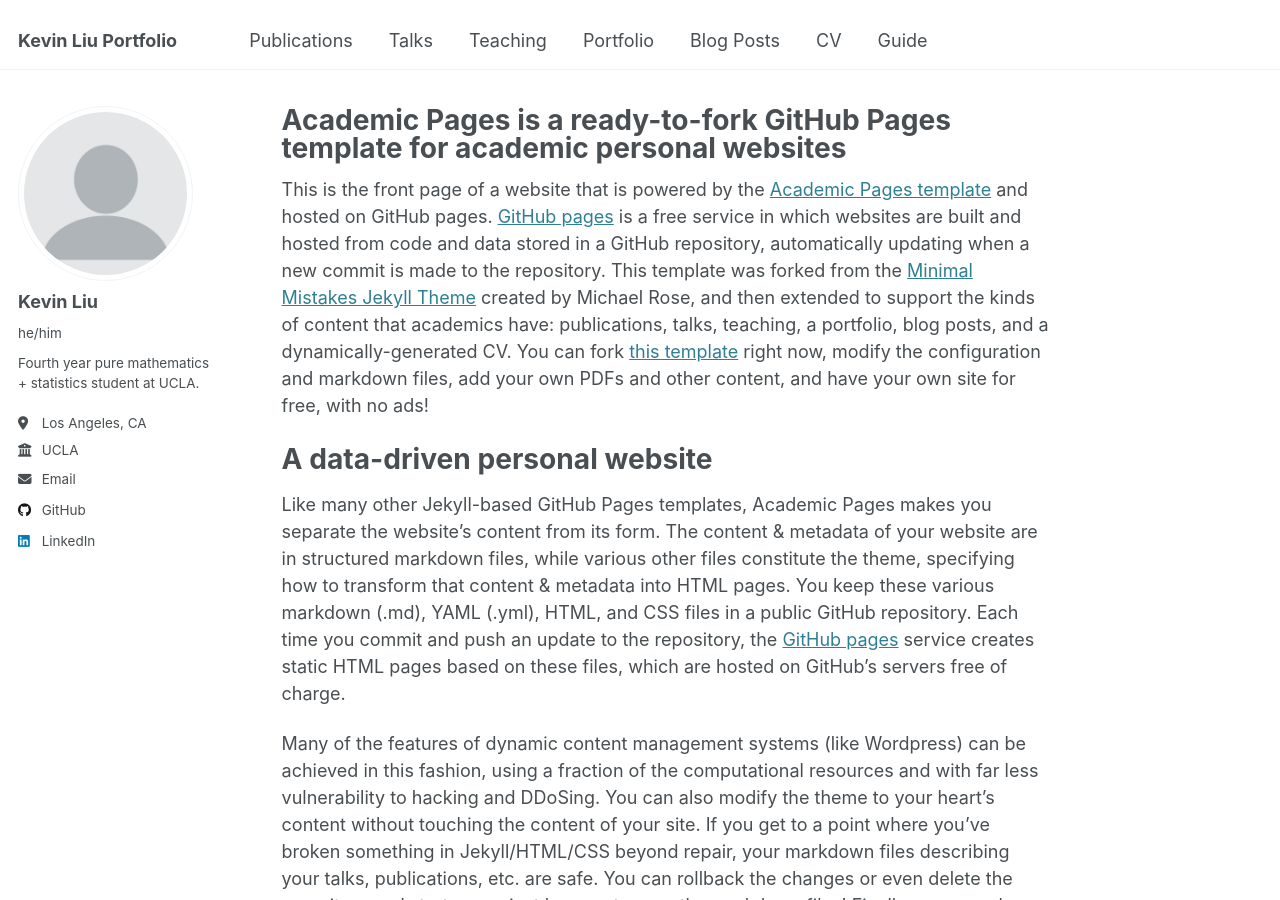
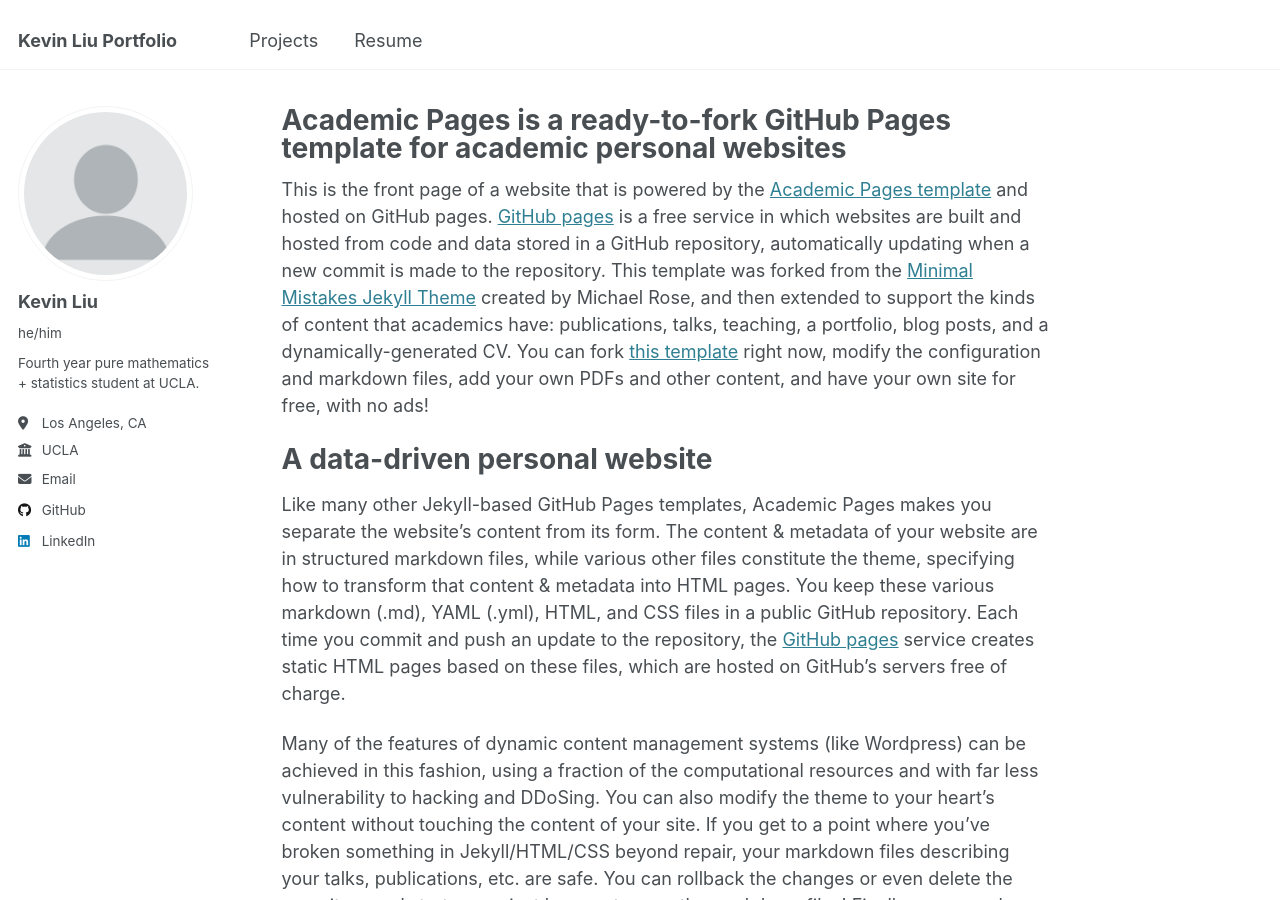
Before and after one commit to kliuc/kliuc.github.io, a Jekyll site: the page built from _pages/about.md, in a window 1280 px wide and 900 px high. Built offline with Jekyll 4.4.1, drawn with Linux system fonts in a browser that asks for light colours.

Commit message:
Update navigation.yml

```diff
--- a/_data/navigation.yml
+++ b/_data/navigation.yml
@@ -5,23 +5,8 @@
 # prevent it from being included in the site.
 
 main:
-  - title: "Publications"
-    url: /publications/
+  - title: "Projects"
+    url: /projects/
 
-  - title: "Talks"
-    url: /talks/
-
-  - title: "Teaching"
-    url: /teaching/
-
-  - title: "Portfolio"
-    url: /portfolio/
-
-  - title: "Blog Posts"
-    url: /year-archive/
-
-  - title: "CV"
-    url: /cv/
-
-  - title: "Guide"
-    url: /markdown/
+  - title: "Resume"
+    url: /resume/
```
